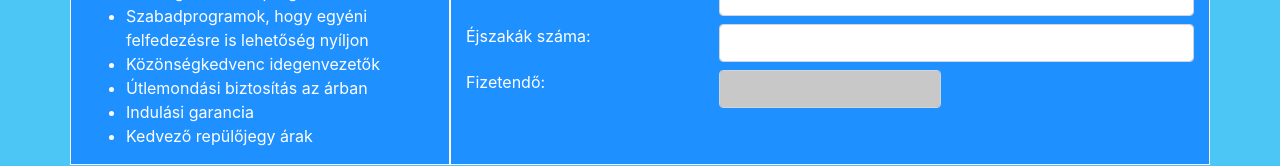
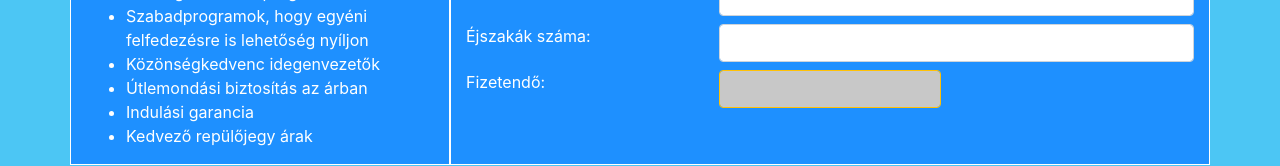
Before and after one commit to dajkadzseni/web, a plain HTML site: page web/index.html in a window 1280 px wide. Shown: the part 1540-1706 px from the top of the page. Drawn offline with Linux system fonts and the light colour scheme.

Commit message:
10. A következő beállításokat, módosításokat a style.css stíluslapon végezze el! a. Az eredmeny azonosítójú elemet egy képpont vastag folytonos #ffc107 színű vonal szegélyezze!

```diff
--- a/web/style.css
+++ b/web/style.css
@@ -51,4 +51,5 @@ footer p {
 #eredmeny {
   background-color: rgb(200, 200, 200);
   font-weight: bold;
+  border: 1px solid  #ffc107 ;
 }
```
